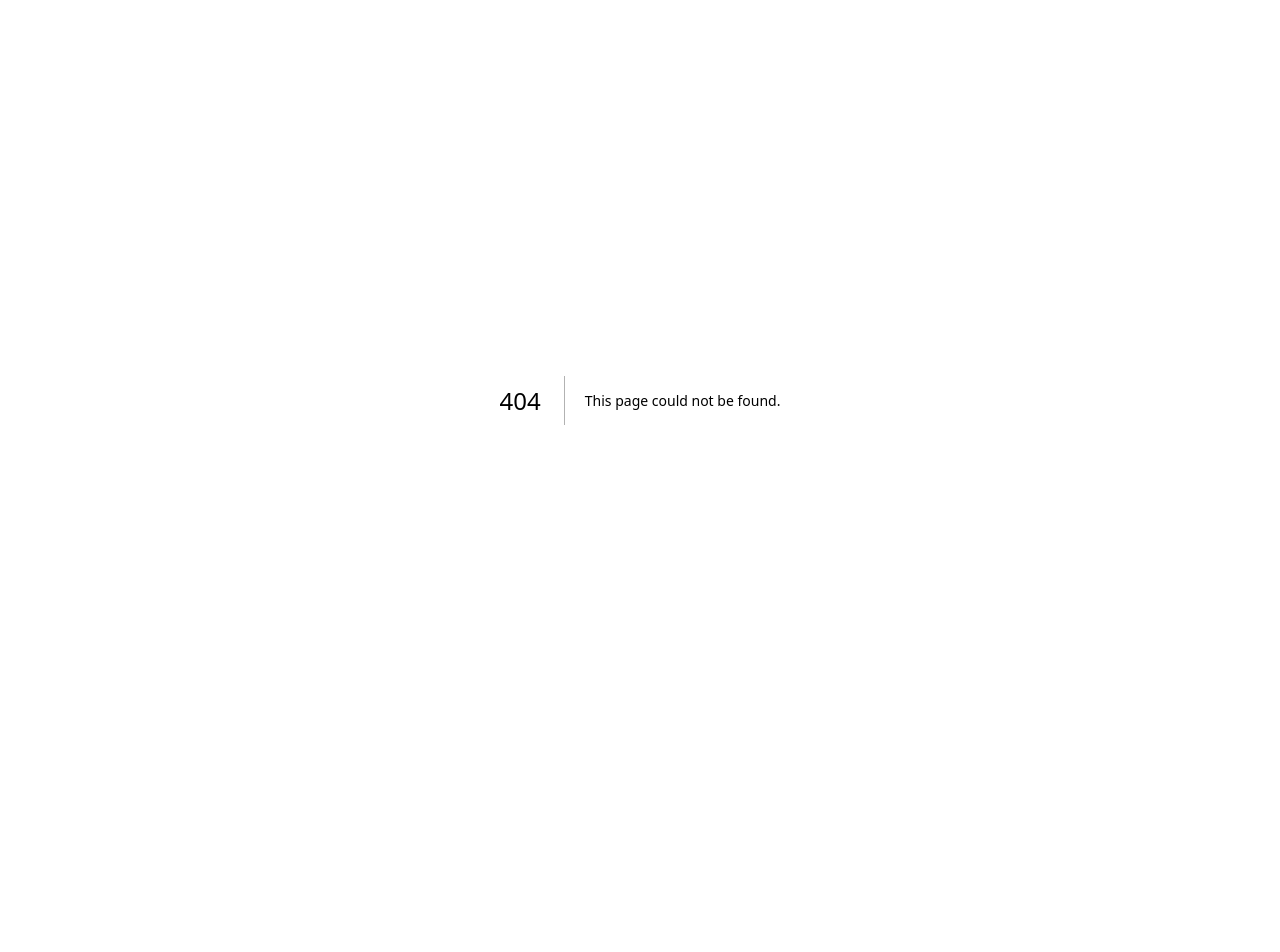
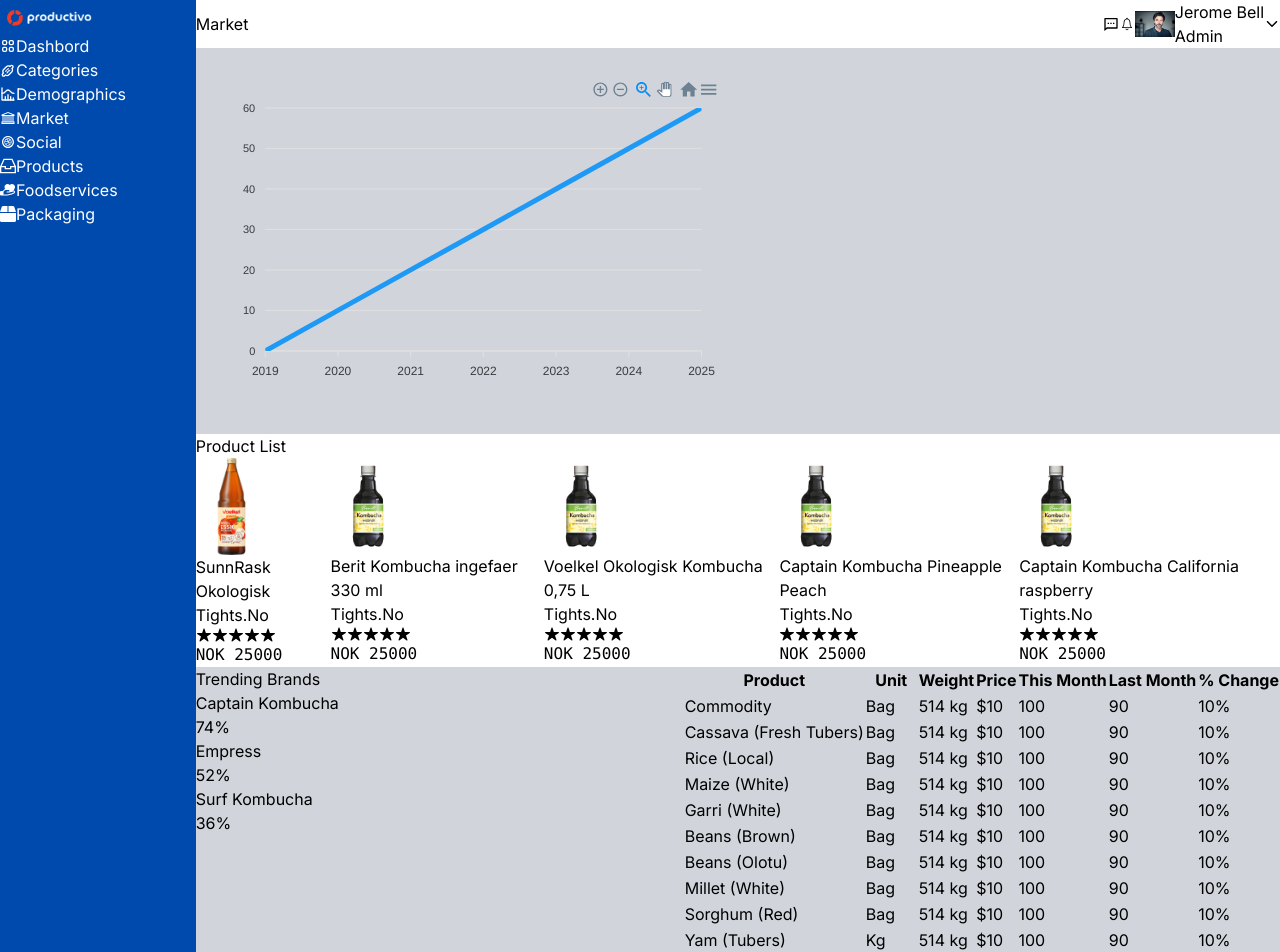
Before and after one commit to asifalin/productivo, a Next.js app: page /Market in a window 1280 px wide. Before the commit this address had no page. Shown: the top 952 px of the page. Before the commit the page ends 800 px from the top, so only its background shows below. Built offline with nearby package versions, Linux system fonts and the light colour scheme.

Commit message:
Market (#9)
* product

* product comp

* market

---------

Co-authored-by: MuhammadEssa-514 <muhammadessa1512141@gmail.com>

```diff
--- /dev/null
+++ b/Components/Market/Market.tsx
@@ -0,0 +1,54 @@
+"use client"
+import React from 'react'
+import Navbar from '../Dashbord/Navbar'
+import Head from '../Dashbord/Head'
+import Sidebar from '../Sidebar/Sidebar'
+import Linechart from '../Dashbord/Linechart'
+import Product from '../product/product'
+import Progressbar from './ProgressBar'
+import Table from './Table'
+
+function Market() {
+  return (
+    <div>
+     <div className='bg-gray-300 flex '>
+      <div className='bg-[#004AAD] w-[231px] h-[1628px] text-white flex'>
+        <Sidebar />
+      </div>
+      <div className='w-full' >
+        <div className='m-auto'>
+          <div className='flex items-center justify-between text-black bg-white'>
+            <h1>
+              Market
+            </h1>
+          <Navbar/>
+
+          </div>
+                <div className='bg-orange-500 mx-7'>
+                <div>
+                    <Linechart/>
+                </div>
+                <div className='bg-white text-black'>
+                    <h1 className='p-5'>Product List</h1>
+                    <Product/>
+                </div>
+                <div className='flex h-[40vh] gap-5 justify-between '>
+                  <div className='bg-green-300 text-black w-[40%] px-9'>
+                    <h1 className='py-5'>Trending Brands</h1>
+                    <Progressbar/>
+                  </div>
+                  <div  className='bg-red-400 w-[595px] p-5 overflow-hidden'>
+                    <Table/>
+                  </div>
+                </div>
+                </div>
+          </div>
+
+      </div>
+    </div>
+
+    </div>
+  )
+}
+
+export default Market
--- /dev/null
+++ b/Components/Market/Progressbar.tsx
@@ -0,0 +1,54 @@
+import React from 'react';
+
+function Progressbar({ label1, label2, label3 } :any) {
+  const progressBarFillStyles = [
+    { width: '74%', backgroundColor: 'red' },
+    { width: '52%', backgroundColor: 'red' },
+    { width: '36%', backgroundColor: 'red' }
+  ];
+
+  return (
+    <div className="mb-4">
+
+      <div className=" mb-2">
+        <h2 className='text-[12px]'>Captain Kombucha {label1}</h2>
+
+        <div className='flex items-center gap-2'>
+        <div className="relative bg-gray-200 rounded-lg overflow-hidden h-2 w-60">
+          <div className="absolute left-0 top-0 bottom-0" style={progressBarFillStyles[0]}></div>
+        </div>
+        <span className='text-[13px]'>{parseInt(progressBarFillStyles[0].width) || 0}%</span>
+        </div>
+
+      </div>
+
+      <div className=" mb-2">
+        <h2 className='text-[12px]'>Empress {label2}</h2>
+
+        <div className='flex items-center gap-2'>
+        <div className="relative bg-gray-200 rounded-lg overflow-hidden h-2 w-60">
+          <div className="absolute left-0 top-0 bottom-0" style={progressBarFillStyles[1]}></div>
+        </div>
+        <span className='text-[13px]'>{parseInt(progressBarFillStyles[1].width) || 0}%</span>
+        </div>
+
+      </div>
+
+      <div className=" mb-2">
+        <h2 className='text-[12px]'>Surf Kombucha {label3}</h2>
+
+        <div className='flex items-center gap-2'>
+        <div className="relative bg-gray-200 rounded-lg overflow-hidden h-2 w-60">
+          <div className="absolute left-0 top-0 bottom-0" style={progressBarFillStyles[2]}></div>
+        </div>
+        <span className='text-[13px]'>{parseInt(progressBarFillStyles[2].width) || 0}%</span>
+        </div>
+
+      </div>
+
+
+    </div>
+  );
+}
+
+export default Progressbar;
--- /dev/null
+++ b/Components/Market/Table.tsx
@@ -0,0 +1,39 @@
+import React from 'react';
+import TableData from './Tabledata.json';
+
+
+const Table = () => {
+
+  return (
+    <div className="w-full custom-scrollbar">
+      <table className="border border-gray-800 text-[10px] text-gray-700">
+        <thead className='bg-blue-100 text-gray-500'>
+          <tr>
+            <th className="text-start">Product</th>
+            <th className="px-6 py-1">Unit</th>
+            <th className="px-6 py-1">Weight</th>
+            <th className="px-6 py-1">Price</th>
+            <th className="px-6 py-1">This Month</th>
+            <th className="px-6 py-1">Last Month</th>
+            <th className="px-6 py-1">% Change</th>
+          </tr>
+        </thead>
+        <tbody>
+          {TableData.map((item, index) => (
+            <tr key={index} className='hover:bg-orange-100 text-center'>
+              <td className="px-2 py-2 text-start">{item.product}</td>
+              <td className="px-2 py-2">{item.unit}</td>
+              <td className="px-2 py-2">{item.weight}</td>
+              <td className="px-2 py-2">{item.price}</td>
+              <td className="px-2 py-2">{item.thisMonth}</td>
+              <td className="px-2 py-2">{item.lastMonth}</td>
+              <td className="px-2 py-2">{item.change}</td>
+            </tr>
+          ))}
+        </tbody>
+      </table>
+    </div>
+  );
+};
+
+export default Table;
--- /dev/null
+++ b/Components/Market/Tabledata.json
@@ -0,0 +1,15 @@
+[
+    { "product": "Commodity", "unit": "Bag", "weight": "514 kg", "price": "$10", "thisMonth": "100", "lastMonth": "90", "change": "10%" },
+    { "product": "Cassava (Fresh Tubers)", "unit": "Bag", "weight": "514 kg", "price": "$10", "thisMonth": "100", "lastMonth": "90", "change": "10%" },
+    { "product": "Rice (Local) ", "unit": "Bag", "weight": "514 kg", "price": "$10", "thisMonth": "100", "lastMonth": "90", "change": "10%" },
+    { "product": "Maize (White) ", "unit": "Bag", "weight": "514 kg", "price": "$10", "thisMonth": "100", "lastMonth": "90", "change": "10%" },
+    { "product": "Garri (White) ", "unit": "Bag", "weight": "514 kg", "price": "$10", "thisMonth": "100", "lastMonth": "90", "change": "10%" },
+    { "product": "Beans (Brown) ", "unit": "Bag", "weight": "514 kg", "price": "$10", "thisMonth": "100", "lastMonth": "90", "change": "10%" },
+    { "product": "Beans (Olotu) ", "unit": "Bag", "weight": "514 kg", "price": "$10", "thisMonth": "100", "lastMonth": "90", "change": "10%" },
+    { "product": "Millet (White) ", "unit": "Bag", "weight": "514 kg", "price": "$10", "thisMonth": "100", "lastMonth": "90", "change": "10%" },
+    { "product": "Sorghum (Red) ", "unit": "Bag", "weight": "514 kg", "price": "$10", "thisMonth": "100", "lastMonth": "90", "change": "10%" },
+    { "product": "Yam (Tubers) ", "unit": "Kg", "weight": "514 kg", "price": "$10", "thisMonth": "100", "lastMonth": "90", "change": "10%" },
+    { "product": "Plantain (Bunches) ", "unit": "Bunch", "weight": "514 kg", "price": "$10", "thisMonth": "100", "lastMonth": "90", "change": "10%" },
+    { "product": "Tomatoes (Basket) ", "unit": "Basket", "weight": "514 kg", "price": "$10", "thisMonth": "100", "lastMonth": "90", "change": "10%" }
+
+  ]
--- a/Components/product/product.tsx
+++ b/Components/product/product.tsx
@@ -54,7 +54,7 @@
   };
 
   return (
-    <div className=" flex flex-wrap justify-center ">
+    <div className=" flex flex-wrap justify-around ">
       {pro.map((item, index) => (
         <div
           key={item.id}
--- /dev/null
+++ b/app/Market/page.tsx
@@ -0,0 +1,14 @@
+import Market from '@/Components/Market/Market'
+import React from 'react'
+
+
+function MarketPage() {
+  return (
+    <div>
+        <Market/>
+    </div>
+
+  )
+}
+
+export default MarketPage
--- a/app/product/page.tsx
+++ b/app/product/page.tsx
@@ -10,13 +10,22 @@
       <div className='bg-[#004AAD] w-[231px] h-[1628px] text-white flex'>
         <Sidebar />
       </div>
-      <div >
+      <div className='w-full ' >
         <div className='m-auto'>
+          <div className='flex items-center justify-between text-black bg-white'>
+            <h1>
+              Product
+            </h1>
           <Navbar/>
+
+          </div>
           <Head/>
           </div>
         <div className='bg-white text-black'>
         <Product/>
+        </div>
+        <div>
+
         </div>
       </div>
     </div>
--- a/package.json
+++ b/package.json
@@ -9,6 +9,7 @@
     "lint": "next lint"
   },
   "dependencies": {
+    "apexcharts": "^3.46.0",
     "next": "14.1.0",
     "react": "^18",
     "react-apexcharts": "^1.4.1",
```
Also changed, not shown: Components/Dashbord/Dashbord.tsx (line endings or trailing spaces), 1 other file (tests, documents, lock files or other folders).
